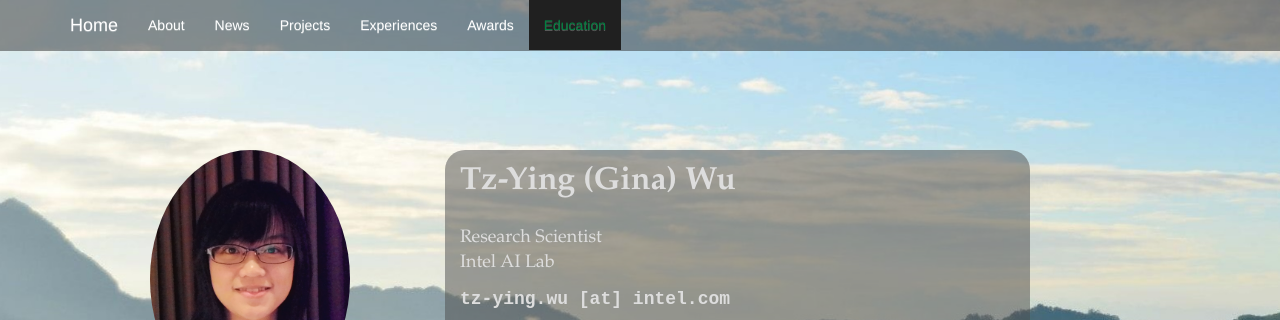
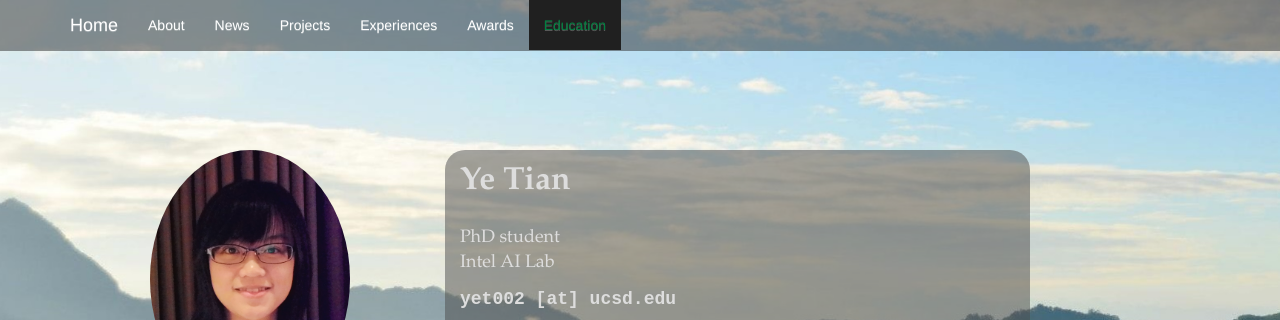
Before and after one commit to YeTianUCSD/yetianucsd.github.io, a plain HTML site: page index.html in a window 1280 px wide. Shown: the top 320 px of the page. Drawn offline with nearby package versions, Linux system fonts and the light colour scheme; files whose address does not match are found by name.

Commit message:
Update index.html

```diff
--- a/index.html
+++ b/index.html
@@ -5,9 +5,9 @@
 
     <meta charset='utf-8'>
     <meta http-equiv="X-UA-Compatible" content="chrome=1">
-    <meta name="description" content="gina9726.github.io : ">
+    <meta name="description" content="yetianucsd.github.io : ">
     <meta name="viewport" content="width=device-width, initial-scale=1.0">
-    <meta name="author" content="Gina Wu">
+    <meta name="author" content="Ye Tian">
 
     <link rel="stylesheet" href="css/main.css">
     <!--
@@ -36,7 +36,7 @@
       ga('send', 'pageview');
     </script>
 
-    <title>Tz-Ying Wu</title>
+    <title>Ye Tian</title>
     </head>
 
     <body id="page-top" data-spy="scroll" data-target=".navbar-fixed-top">
@@ -88,18 +88,18 @@
 
 
           <div class="col-md-6 col-xs-12 profile-info">
-            <div><span class="english-name">Tz-Ying (Gina) Wu</span>
+            <div><span class="english-name">Ye Tian</span>
             <div class="spacer"></div>
             <div class="info-list">
-              <div>Research Scientist</div>
+              <div>PhD student</div>
               <div><a href="https://intelailabpage.github.io/">Intel AI Lab</a></div>
 			        <!--<div><a href="http://www.svcl.ucsd.edu/">Statistical Visual Computing Lab</a></div>-->
               <!--<div>University of California San Diego, USA</div>-->
               <!--<div><a href="http://aliensunmin.github.io/lab/info.html">Vision Science Lab</a></div>-->
-              <div class='email'><b>tz-ying.wu [at] intel.com</b></div>
+              <div class='email'><b>yet002 [at] ucsd.edu</b></div>
             </div>
             <div class="social-links">
-			  <a href="https://scholar.google.com/citations?user=tqQRJUUAAAAJ&hl=zh-TW" target="_blank"><i class="ai ai-google-scholar-square ai-3x" aria-hidden="true"></i></a>
+			  <a href="https://scholar.google.com/citations?user=P3hRr2wAAAAJ&hl=en" target="_blank"><i class="ai ai-google-scholar-square ai-3x" aria-hidden="true"></i></a>
               <a href="https://github.com/gina9726" target="_blank"><i class="fa fa-github-square fa-3x" aria-hidden="true"></i></a>
 			  <a href="https://www.linkedin.com/in/tz-ying-wu-7197a0119" target="_blank"><i class="fa fa-linkedin-square fa-3x"></i></a>
 			  <a href="assets/CV_Tz-Ying_Wu.pdf" target="_blank"><img src="fonts/pdf-icon.svg" width="46.5px" class="img-icon" style="position:relative;left:-0.8px;top:-15px;"></i></a>
```
